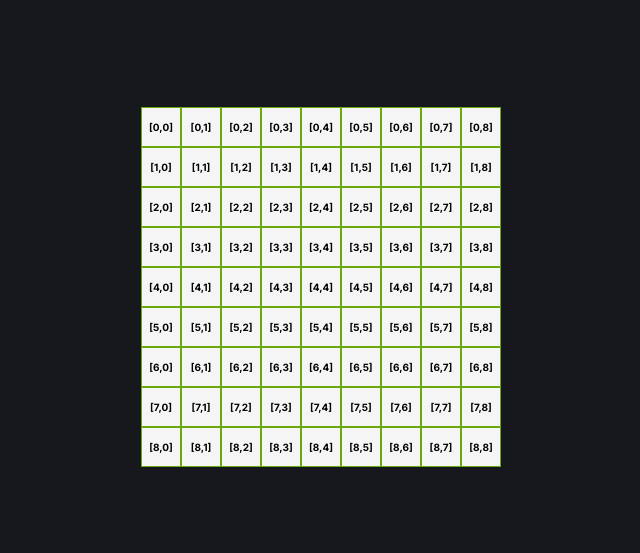
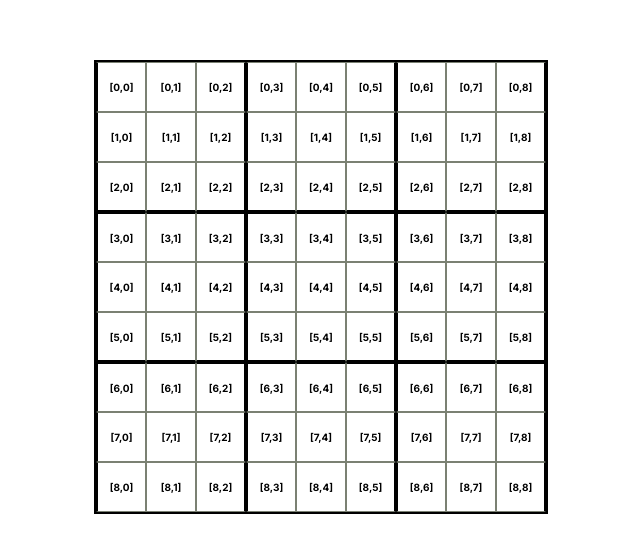
Before and after one commit to ShaheenJawadi/SudokuSolver, a Next.js app: page / in a window 1280 px wide. Shown: the part 113-666 px from the top of the page, without its empty margins (319-959 px from the left). Built offline with nearby package versions, Linux system fonts and the light colour scheme.

Commit message:
Styling boad structure

```diff
--- a/app/globals.css
+++ b/app/globals.css
@@ -1,5 +1,5 @@
 :root {
-
+   --board-border:2px solid #000;
 }
 
 
@@ -17,7 +17,7 @@ body {
 }
 
 body {
- background: #16181d;
+ background: #fff;
 }
 
 a {
@@ -36,22 +36,44 @@ a {
 
  .board{
     display: grid;
-      grid-template-columns: repeat(9, minmax(40px, 40px));
-      grid-template-rows: repeat(9, minmax(40px, 40px));
-      grid-gap: 0px;
-      justify-items: center;
-      margin: auto;
+      grid-template-columns: repeat(9, 50px);
+      grid-template-rows: repeat(9, 50px);
+      gap: 0px;
+      border: var(--board-border);;
+
  }
 
  .board .cell {
+    width: 50px;
+      height: 50px;
     color: #000000;
-      background: #f5f5f5;
+      background: #ffffff;
       display: flex;
       justify-content: center;
-      border: 1px solid #6aa90b;
+      border: 1px solid #7b8173;
       align-items: center;
-      width: 100%;
+
       font-size: 10px;
       font-weight: 700;
 
  }
+.cell:nth-child(3n) {
+  border-right: var(--board-border);;
+}
+
+.cell:nth-child(3n+1) {
+  border-left:var(--board-border);;
+}
+
+
+
+.cell:nth-child(n+19):nth-child(-n+27),
+.cell:nth-child(n+46):nth-child(-n+54)  {
+  border-bottom:var(--board-border);;
+}
+
+
+.cell:nth-child(n+28):nth-child(-n+36),
+.cell:nth-child(n+55):nth-child(-n+63) {
+  border-top: var(--board-border);
+}
```
